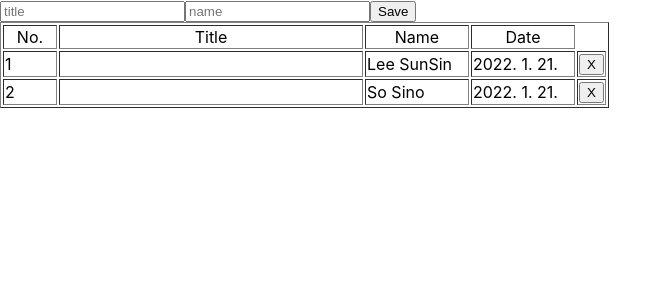
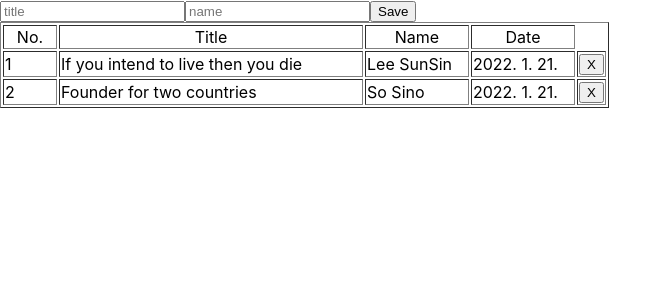
Before and after one commit to suhyeon21/react-board, a React (Create React App) app: page / in a window 1280 px wide. Shown: the top 300 px of the page, without its empty margins (0-672 px from the left). Built offline with nearby package versions, Linux system fonts and the light colour scheme.

Commit message:
feat: 글 수정 위한 handleSelectRow 함수 추가

```diff
--- a/src/App.js
+++ b/src/App.js
@@ -1,6 +1,10 @@
 import React, { Component } from "react";
 
 class App extends Component {
+  constructor(props) {
+    super(props);
+    this.child = React.createRef(); //createRef는 특정 DOM을 잡아야 할 때 사용, useRef 방식이랑 비교
+  }
   state = {
     maxNo: 3, //기본적으로 2개의 데이터 갖고 있는 상황이기 때문
     boards: [
@@ -20,13 +24,25 @@ class App extends Component {
   };
 
   handleSaveData = (data) => {
-    this.setState({
-      boards: this.state.boards.concat({
-        brdno: this.state.maxNo++,
-        brddate: new Date(),
-        ...data, // ...은 뭔가 복사해온다는 것 같은데 여기서 data에 뭐가 들어온다는 거지?title과 name은 입력값 받아서 작성하니까
-      }),
-    });
+    let boards = this.state.boards;
+    if (data.brdno === null || data.brdno === "" || data.brdno === undefined) {
+      //new : Insert
+      this.setState({
+        maxNo: this.state.maxNo + 1,
+        boards: boards.concat({
+          brdno: this.state.maxNo,
+          brddate: new Date(),
+          brdwriter: data.brdwriter,
+          brdtitle: data.brdtitle,
+        }),
+      });
+    } else {
+      this.setState({
+        boards: boards.map((row) =>
+          data.brdno === row.brdno ? { ...data } : row,
+        ),
+      });
+    }
   };
 
   handleRemove = (brdno) => {
@@ -62,6 +78,37 @@ class App extends Component {
       </div>
     );
   }
+
+  handleSelectRow = (row) => {
+    this.child.current.handleSelectRow(row);
+  };
+  render() {
+    const { boards } = this.state;
+
+    return (
+      <div>
+        <BoardForm onSaveData={this.handleSaveData} ref={this.child} />
+        <table border="1">
+          <tbody>
+            <tr align="center">
+              <td width="50">No.</td>
+              <td width="300">Title</td>
+              <td width="100">Name</td>
+              <td width="100">Date</td>
+            </tr>
+            {boards.map((row) => (
+              <BoardItem
+                key={row.brdno}
+                row={row}
+                onRemove={this.handleRemove}
+                onSelectRow={this.handleSelectRow}
+              />
+            ))}
+          </tbody>
+        </table>
+      </div>
+    );
+  }
 }
 
 class BoardItem extends React.Component {
@@ -88,10 +135,29 @@ class BoardItem extends React.Component {
       </tr>
     );
   }
+
+  handleSelectRow = () => {
+    const { row, onSelectRow } = this.props;
+    onSelectRow(row);
+  };
+  render() {
+    return (
+      <tr>
+        <td>{this.props.row.brdno}</td>
+        <td>
+          <a onClick={this.handleSelectRow}>{this.props.row.brdtitle}</a>
+        </td>
+        <td>{this.props.row.brdwriter}</td>
+        <td>{this.props.row.brddate.toLocaleDateString("ko-KR")}</td>
+        <td>
+          <button onClick={this.handleRemove}>X</button>
+        </td>
+      </tr>
+    );
+  }
 }
 
 class BoardForm extends Component {
-  //1
   state = {};
 
   handleChange = (e) => {
```
